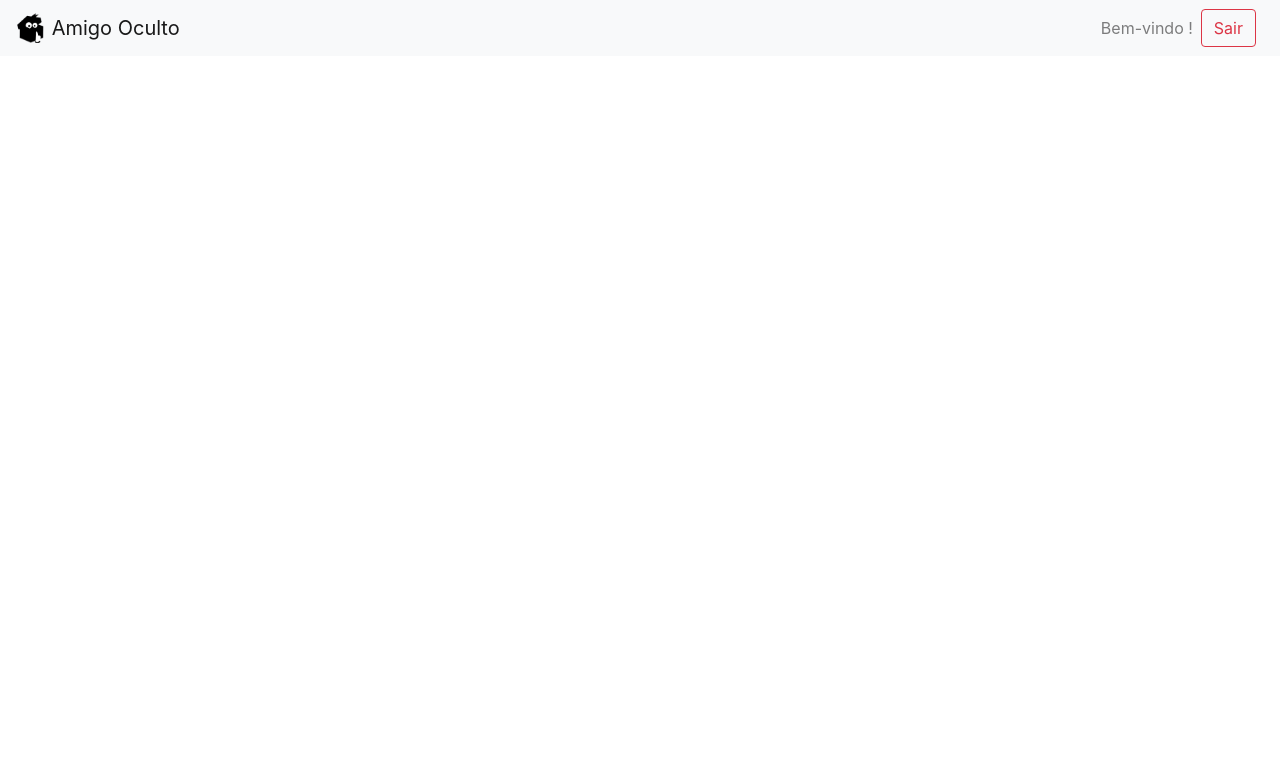
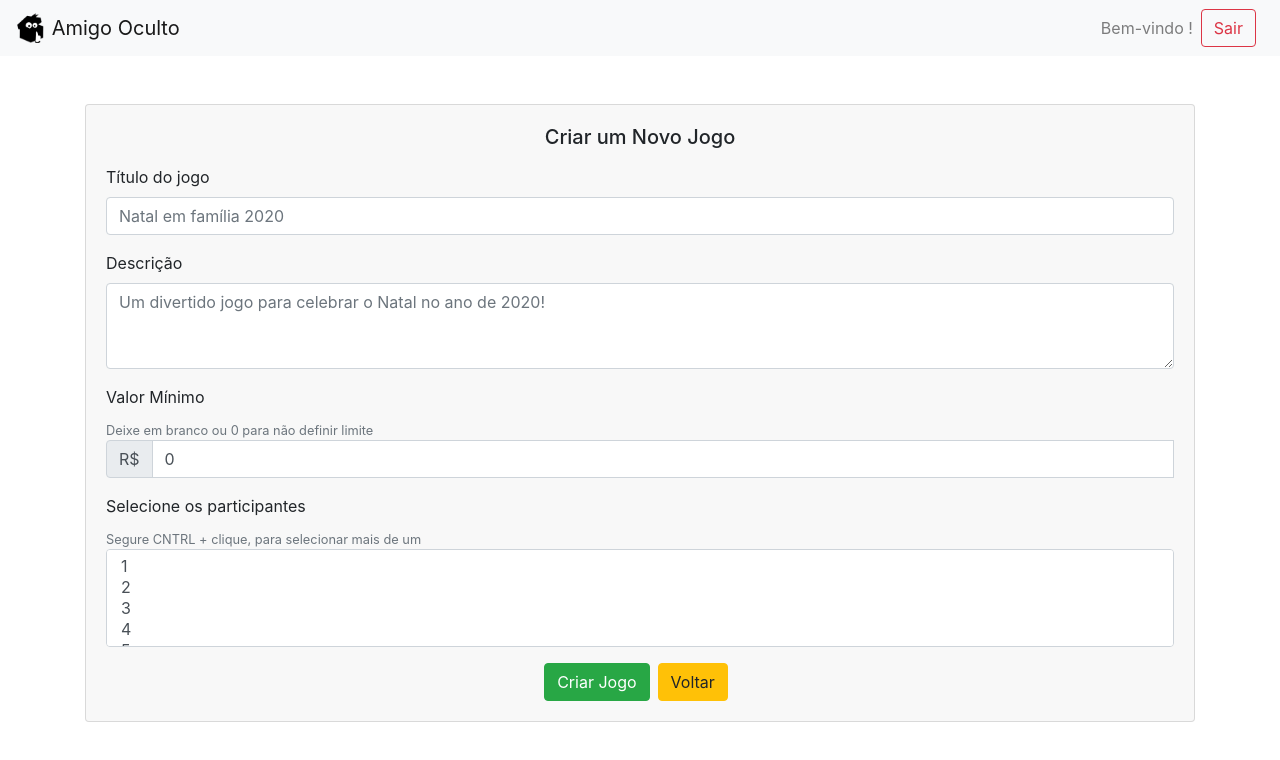
Before and after one commit to tiagorccabral/secret-santa-front, a React (Create React App) app: page /criar-jogo in a window 1280 px wide. Shown: the top 760 px of the page. Built offline with nearby package versions, Linux system fonts and the light colour scheme; sample sign-in values are in the browser's storage.

Commit message:
Adiciona tela de criar jogo. Falta lógica ainda

```diff
--- a/src/components/common/Navbar/index.js
+++ b/src/components/common/Navbar/index.js
@@ -33,6 +33,11 @@ class NavbarComponent extends Component {
                                 Bem-vindo {auth.user.first_name}!
                             </Navbar.Text>
                         </Navbar.Collapse>
+                        {
+                            auth.user.is_admin ?
+                                <Button className="mr-2" variant="outline-success" href="/criar-jogo">Criar Jogo</Button> :
+                                null
+                        }
                         <Button className="mr-2" variant="outline-danger" onClick={onLogoutPress}>Sair</Button>
                     </Navbar>
                 </>
--- /dev/null
+++ b/src/pages/Games/CreateGame/index.jsx
@@ -0,0 +1,157 @@
+import React, {Component} from 'react';
+import {style as createGameStyle} from "./styles"
+import {Button, Card, Col, Container, Form, Row, InputGroup} from "react-bootstrap";
+import {Formik} from "formik";
+
+class CreateGame extends Component {
+    state = {
+        email: "",
+        first_name: "",
+        last_name: "",
+        password: "",
+        password_confirmation: ""
+    };
+
+    render() {
+        return (
+            <Container style={createGameStyle.externalDivContainer}>
+                <Card style={createGameStyle.tabDivContainer}>
+                    <Card.Body>
+                        <Card.Title className="text-center">Criar um Novo Jogo</Card.Title>
+                        <Card.Text/>
+                        <Formik
+                            onSubmit={(values, {setSubmitting}) => {
+                                this.props.editUser({userData: values, history: this.props.history});
+                                setSubmitting(false);
+                            }}
+                            initialValues={{title: '', description: '', minimum_cost: 0, user_ids: []}}
+                            validate={values => {
+                                const errors = {};
+                                if (!values.title) {
+                                    errors.title = 'Título é um campo obrigatório';
+                                }
+                                // if (!values.description) {
+                                //     errors.description = 'Sobrenome é um campo obrigatório';
+                                // }
+
+                                return errors;
+                            }}
+                        >
+                            {({
+                                  handleSubmit,
+                                  handleChange,
+                                  handleBlur,
+                                  values,
+                                  touched,
+                                  setFieldValue,
+                                  errors,
+                                  isSubmitting
+                              }) => (
+                                <Form onSubmit={handleSubmit}>
+                                    <Form.Group controlId="formTitle">
+                                        <Form.Label>Título do jogo</Form.Label>
+                                        <Form.Control
+                                            value={values.title}
+                                            onBlur={handleBlur}
+                                            onChange={handleChange}
+                                            isValid={touched.title && !errors.title}
+                                            isInvalid={touched.title && errors.title}
+                                            required
+                                            type="text"
+                                            name="title"
+                                            placeholder="Natal em família 2020"
+                                        />
+                                        <Form.Control.Feedback
+                                            type="invalid">{errors.title}</Form.Control.Feedback>
+                                        <Form.Control.Feedback>Campo Válido</Form.Control.Feedback>
+                                    </Form.Group>
+
+                                    <Form.Group controlId="formDescription">
+                                        <Form.Label>Descrição</Form.Label>
+                                        <Form.Control
+                                            value={values.first_name}
+                                            onBlur={handleBlur}
+                                            onChange={handleChange}
+                                            isValid={touched.first_name && !errors.first_name}
+                                            isInvalid={touched.first_name && errors.first_name}
+                                            type="text"
+                                            name="description"
+                                            placeholder="Um divertido jogo para celebrar o Natal no ano de 2020!"
+                                            as="textarea" rows="3"
+                                        />
+                                        <Form.Control.Feedback
+                                            type="invalid">{errors.first_name}</Form.Control.Feedback>
+                                        <Form.Control.Feedback>Campo Válido</Form.Control.Feedback>
+                                    </Form.Group>
+
+                                    <Form.Group controlId="formLastName">
+                                        <Form.Label>Valor Mínimo</Form.Label>
+                                        <Form.Text className="text-muted">
+                                            Deixe em branco ou 0 para não definir limite
+                                        </Form.Text>
+                                        <InputGroup>
+                                            <InputGroup.Prepend>
+                                                <InputGroup.Text id="inputGroupPrepend">R$</InputGroup.Text>
+                                            </InputGroup.Prepend>
+                                        <Form.Control
+                                            value={values.minimum_cost}
+                                            onBlur={handleBlur}
+                                            onChange={handleChange}
+                                            isValid={touched.last_name && !errors.last_name}
+                                            isInvalid={touched.last_name && errors.last_name}
+                                            required
+                                            type="float"
+                                            name="minimum_cost"
+                                            placeholder="50"
+                                        />
+                                        <Form.Control.Feedback
+                                            type="invalid">{errors.last_name}</Form.Control.Feedback>
+                                        <Form.Control.Feedback>Campo Válido</Form.Control.Feedback>
+                                        </InputGroup>
+                                    </Form.Group>
+
+                                    <Form.Group controlId="formUserIds">
+                                        <Form.Label>Selecione os participantes</Form.Label>
+                                        <Form.Text className="text-muted">
+                                            Segure CNTRL + clique, para selecionar mais de um
+                                        </Form.Text>
+                                        <Form.Control
+                                            value={values.user_ids}
+                                            onBlur={handleBlur}
+                                            onChange={evt =>
+                                                setFieldValue(
+                                                    "user_ids",
+                                                    [].slice
+                                                        .call(evt.target.selectedOptions)
+                                                        .map(option => option.value)
+                                                )}
+                                            as="select"
+                                            multiple={true}
+                                        >
+                                            <option key={1} value={1}>1</option>
+                                            <option key={2} value={2}>2</option>
+                                            <option key={3} value={3}>3</option>
+                                            <option key={4} value={4}>4</option>
+                                            <option key={5} value={5}>5</option>
+                                        </Form.Control>
+                                    </Form.Group>
+
+                                    <Row className="justify-content-center">
+                                        <Button className="mr-2" variant="success" type="submit" disabled={isSubmitting}>
+                                            Criar Jogo
+                                        </Button>
+                                        <Button className="mr-2" variant="warning" href="/meu-perfil">
+                                            Voltar
+                                        </Button>
+                                    </Row>
+                                </Form>
+                            )}
+                        </Formik>
+                    </Card.Body>
+                </Card>
+            </Container>
+        );
+    }
+}
+
+export default CreateGame;
--- /dev/null
+++ b/src/pages/Games/CreateGame/styles.js
@@ -0,0 +1,9 @@
+export const style = {
+    externalDivContainer: {
+        marginTop: '3em'
+    },
+    tabDivContainer: {
+        flex: 1,
+        backgroundColor: '#f8f8f8',
+    }
+};
--- /dev/null
+++ b/src/pages/Games/styles.js
@@ -0,0 +1,9 @@
+export const style = {
+    externalDivContainer: {
+        marginTop: '3em'
+    },
+    tabDivContainer: {
+        flex: 1,
+        backgroundColor: '#f8f8f8',
+    }
+};
--- a/src/routes/Route.jsx
+++ b/src/routes/Route.jsx
@@ -1,11 +1,17 @@
 import React, {Component} from 'react';
 import {connect} from "react-redux";
 import {Route, Redirect} from 'react-router-dom';
+import {toast} from "react-toastify";
 
 class RouteWrapper extends Component {
     render() {
-        const {component: Component, isPrivate, ...rest} = this.props;
+        const {component: Component, isPrivate, isAdmin, ...rest} = this.props;
         const {auth} = this.props;
+
+        if (isPrivate && isAdmin && auth && auth.isAuthenticated && auth.user.is_admin === false) {
+            toast.error("Não autorizado!");
+            return <Redirect to="/meu-perfil"/>;
+        }
 
         if (isPrivate && auth && !auth.isAuthenticated) {
             return <Redirect to="/"/>;
@@ -17,7 +23,7 @@ class RouteWrapper extends Component {
 
         return <Route {...rest} component={Component}/>;
     }
-};
+}
 
 const mapStateToProps = state => ({
    auth: state.auth
--- a/src/routes/index.js
+++ b/src/routes/index.js
@@ -7,6 +7,7 @@ import Signup from "../pages/Auth/Signup";
 import Login from "../pages/Auth/Login";
 import ToastAlert from "../components/common/ToastAlert";
 import Profile from "../pages/Profile";
+import CreateGame from "../pages/Games/CreateGame";
 // import SignUp from '../pages/SignUp';
 // import Dashboard from '../pages/Dashboard';
 
@@ -20,6 +21,7 @@ function Routes() {
                 <Route path="/cadastro" component={Signup}/>
                 <Route path="/login" component={Login}/>
                 <Route path="/meu-perfil" component={Profile} isPrivate />
+                <Route path="/criar-jogo" component={CreateGame} isPrivate isAdmin />
                 {/*<Route path="/dashboard" component={Dashboard} isPrivate />*/}
             </Switch>
         </div>
```
